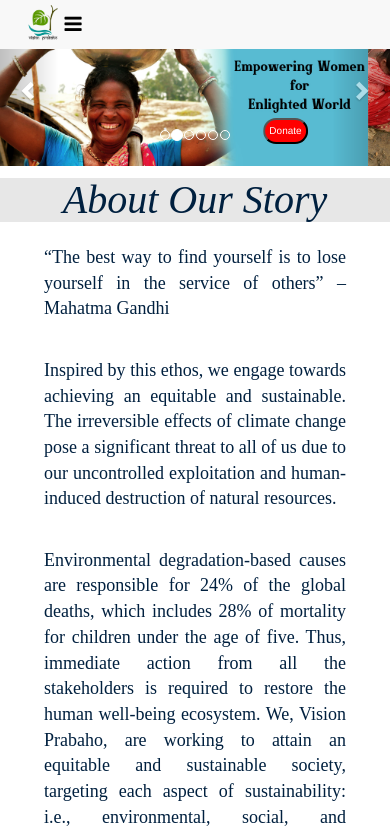
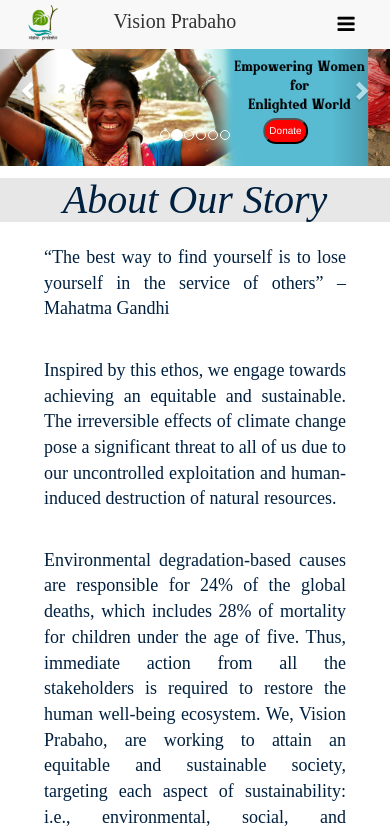
Before and after one commit to szam25/visionPrabaho, an Angular app: page / in a window 390 px wide. Shown: the top 834 px of the page. Built offline with nearby package versions, Linux system fonts and the light colour scheme; a web font is replaced by a local one.

Commit message:
adding heading

```diff
--- a/src/app/app.component.css
+++ b/src/app/app.component.css
@@ -67,8 +67,21 @@
 	display: inline-flex !important;
 	margin-top: 1%;
 }
+.heading{
+	font-size: 26px;
+	color: #333;
+	font-family: "Alegreya";
+	padding-left: 32px;
+}
 
 @media screen and (max-width: 1000px){
+	.heading{
+		font-size: 20px;
+		color: #333;
+		font-family: "Alegreya";
+		padding-left: 48px;
+	}
+
 	#dropdownmenu .submenu{
 		position: absolute;
 		z-index: 99;
@@ -274,7 +287,7 @@ ul li.has-subnav .accordion-btn i{
 		display: block;
 		top: 0!important;
 		position:absolute;
-		margin: 0px 0 0 14%;
+		margin: 0px 0 0 84%;
 	}
 	#OrgLogo{
 		padding-left:5%;
--- a/src/app/app.component.html
+++ b/src/app/app.component.html
@@ -8,8 +8,11 @@
           <span class="icon-bar"></span>
           <span class="icon-bar"></span>
         </button>
-        <img width="46" alt="Organisation Logo" src="assets/Logo_without background.png" />
+          <img width="46" alt="Organisation Logo" src="assets/Logo_without background.png" />
+          <span class="heading">Vision Prabaho</span>
+
       </div>
+
       <div class="collapse navbar-collapse" id="my-example">
         <nav id="dropdownmenu" class="navbar-right">
           <ul>
@@ -44,6 +47,7 @@
   </nav>
   <div class="cd-main-content">
     <img width="46" style="margin-left: 5%;" class="mylogo" src="assets/Logo_without background.png" />
+    <span class="heading">Vision Prabaho</span>
     <a [routerLink]="" (click)="showSidePanel()" class="cd-btn"><i class="fa fa-bars" aria-hidden="true"></i></a>
   </div>
 
```
